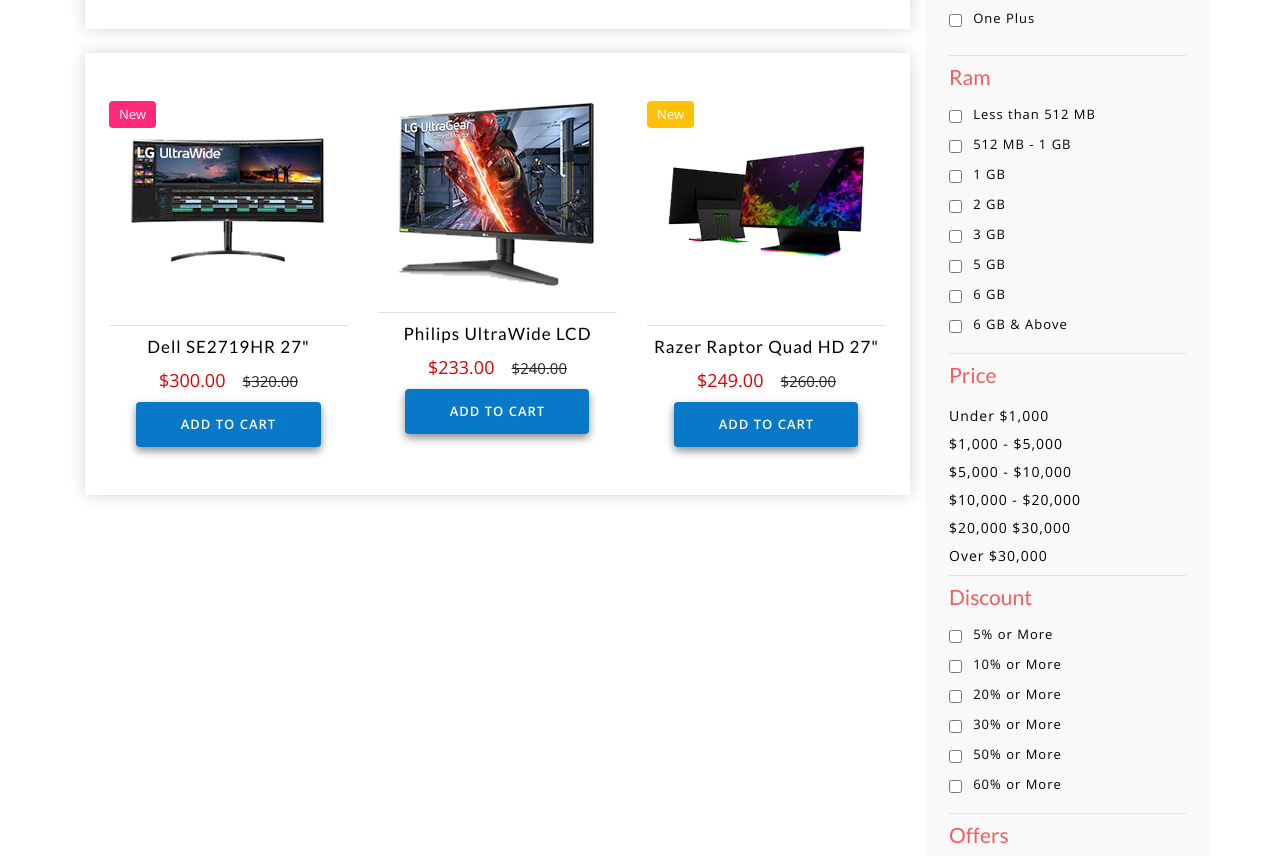
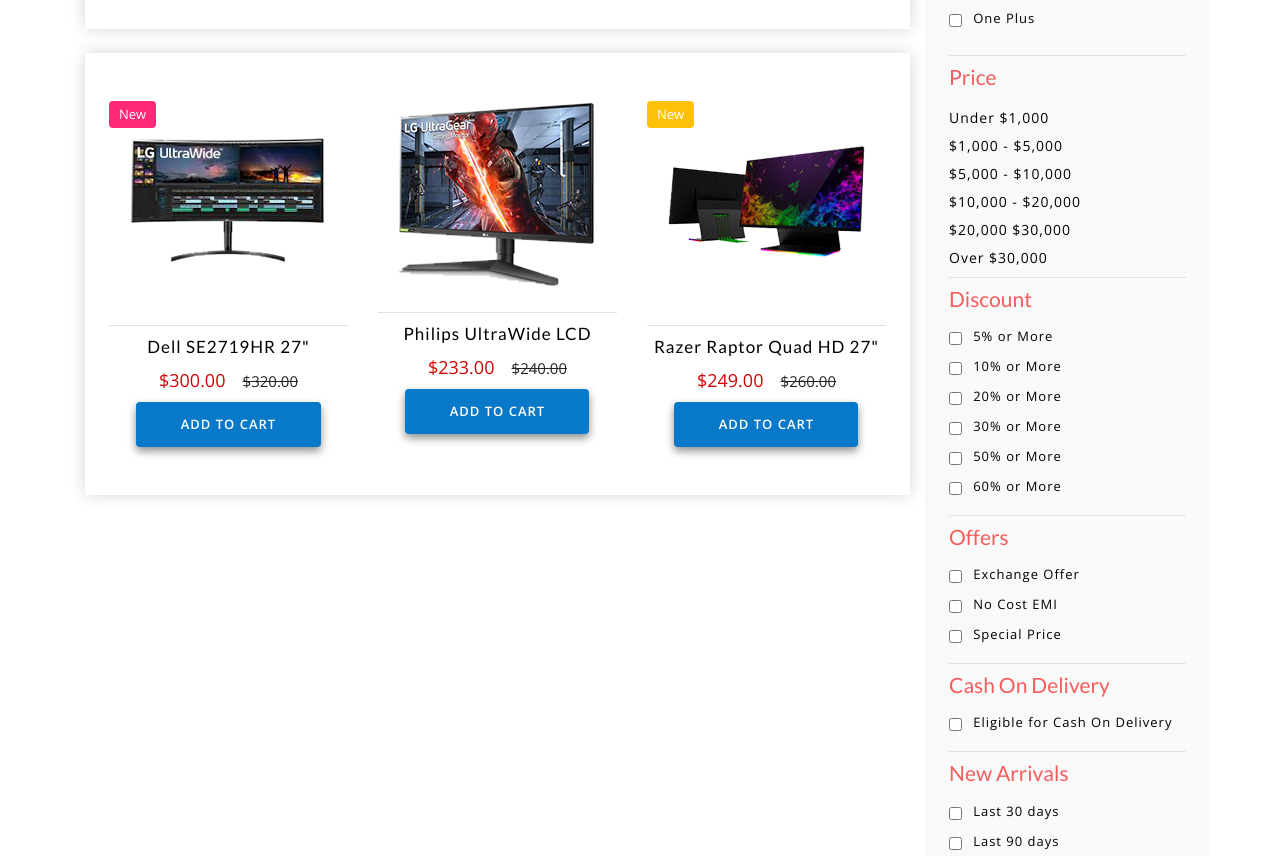
Before and after one commit to MHanifKusuma/ByteStore, a plain HTML site: page Web Prototype/web/product.html in a window 1280 px wide. Shown: the part 1158-2014 px from the top of the page. Drawn offline with nearby package versions, Linux system fonts and the light colour scheme.

Commit message:
hapus sorting by ram

```diff
--- a/Web Prototype/web/product.html
+++ b/Web Prototype/web/product.html
@@ -1137,43 +1137,7 @@
 							</div>
 						</div>
 						<!-- ram -->
-						<div class="left-side border-bottom py-2">
-							<h3 class="agileits-sear-head mb-3">Ram</h3>
-							<ul>
-								<li>
-									<input type="checkbox" class="checked">
-									<span class="span">Less than 512 MB</span>
-								</li>
-								<li>
-									<input type="checkbox" class="checked">
-									<span class="span">512 MB - 1 GB</span>
-								</li>
-								<li>
-									<input type="checkbox" class="checked">
-									<span class="span">1 GB</span>
-								</li>
-								<li>
-									<input type="checkbox" class="checked">
-									<span class="span">2 GB</span>
-								</li>
-								<li>
-									<input type="checkbox" class="checked">
-									<span class="span">3 GB</span>
-								</li>
-								<li>
-									<input type="checkbox" class="checked">
-									<span class="span">5 GB</span>
-								</li>
-								<li>
-									<input type="checkbox" class="checked">
-									<span class="span">6 GB</span>
-								</li>
-								<li>
-									<input type="checkbox" class="checked">
-									<span class="span">6 GB & Above</span>
-								</li>
-							</ul>
-						</div>
+
 						<!-- //ram -->
 						<!-- price -->
 						<div class="range border-bottom py-2">
```
